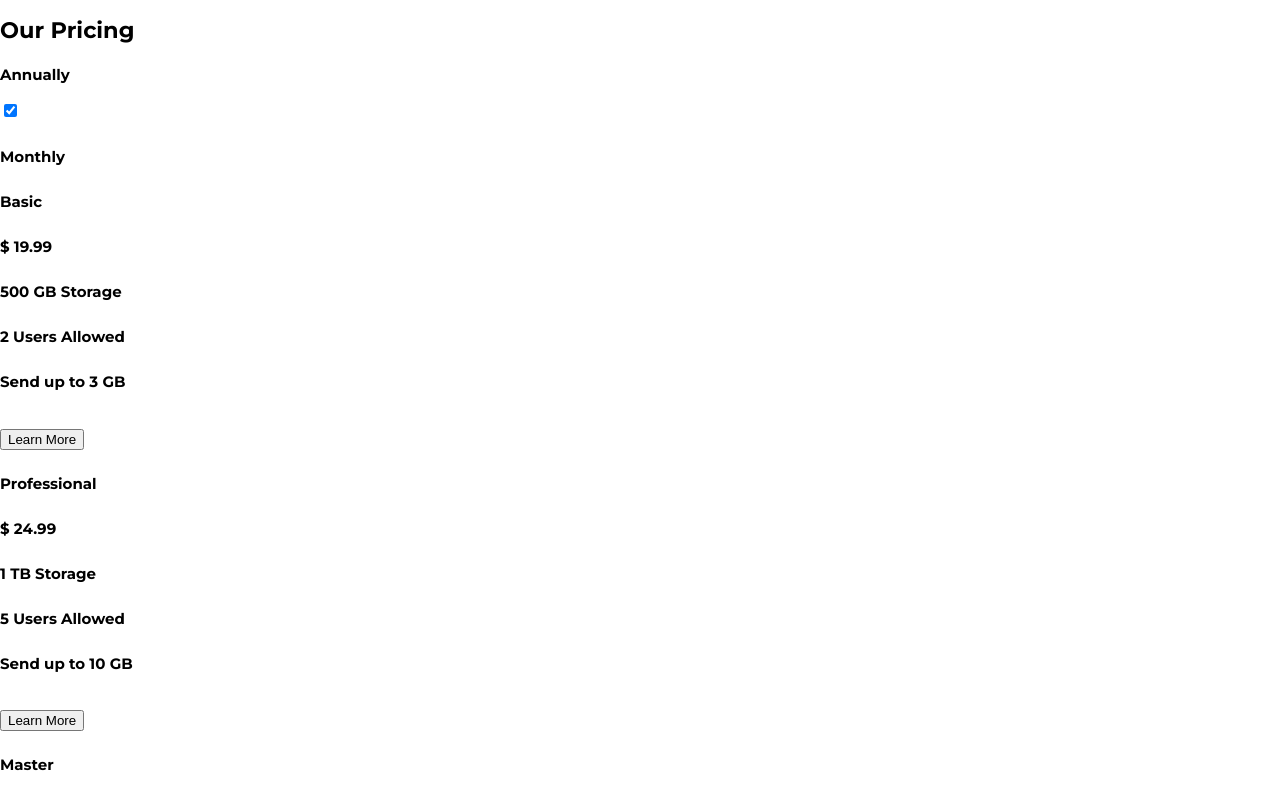
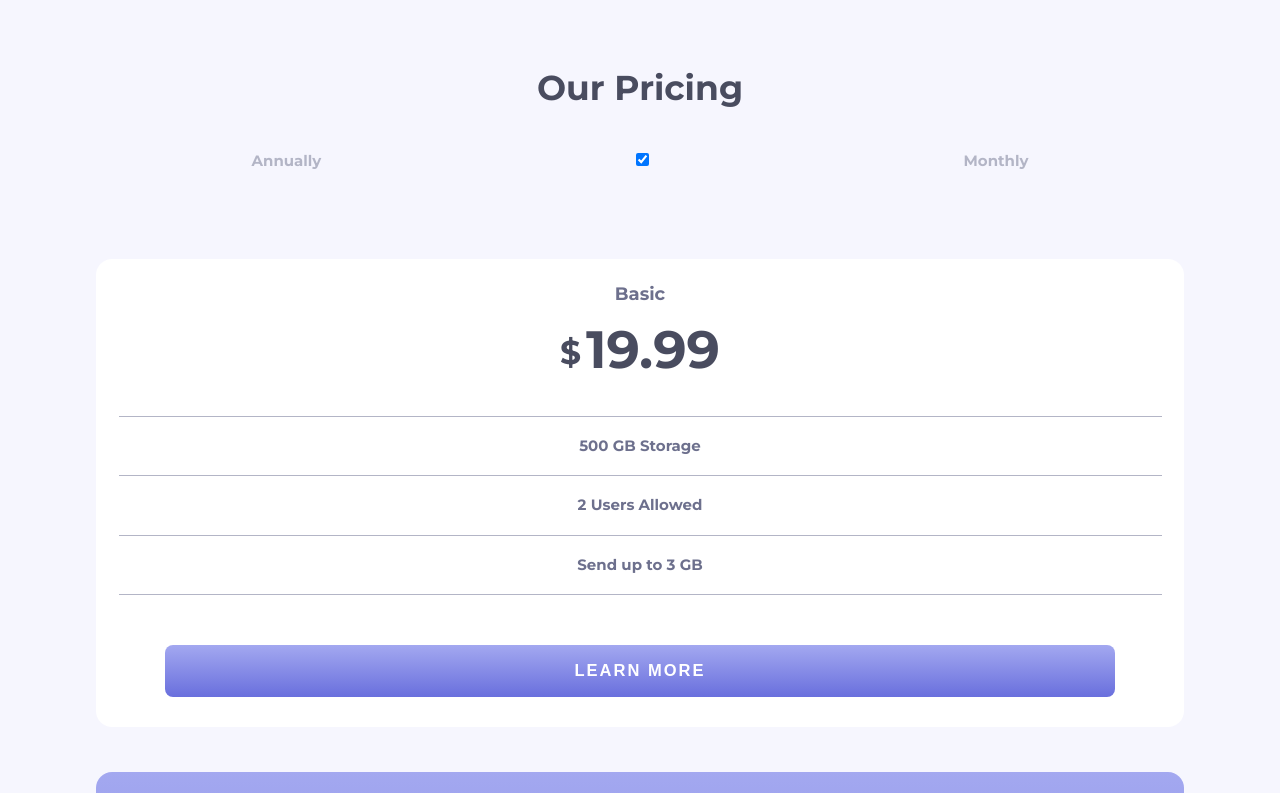
Before and after one commit to Nocks/pricing-component-with-toggle, a plain HTML site: page index.html in a window 1280 px wide. Shown: the top 793 px of the page. Drawn offline with Linux system fonts and the light colour scheme.

Commit message:
Update general styles of components

```diff
--- a/css/styles.scss
+++ b/css/styles.scss
@@ -30,6 +30,7 @@ body {
   font-family: $default-font;
   font-size: $body-font-size;
   line-height: 1.5em;
+  background-color: $color-very-light-grayish-blue;
 }
 
 body * + * {
@@ -57,3 +58,138 @@ button:focus,
 input:focus {
   outline: none;
 }
+
+.container {
+  display: flex;
+  flex-direction: column;
+  align-items: center;
+  justify-content: center;
+}
+
+.header {
+  display: flex;
+  flex-direction: column;
+  justify-content: center;
+  padding: 3rem 1rem;
+  width: 85%;
+}
+
+.heading {
+  text-align: center;
+  font-size: 2.3em;
+  color: $color-dark-grayish-blue;
+}
+
+.payment-option {
+  display: flex;
+  justify-content: space-around;
+
+  &__label {
+    margin-top: 0;
+    margin-bottom: 0;
+    color: $color-light-grayish-blue;
+  }
+  &__switch {
+    margin-top: 0;
+  }
+}
+
+.pricing-component-wrapper {
+  width: 85%;
+  padding: 1rem 2rem;
+}
+
+.pricing-component {
+  text-align: center;
+  display: flex;
+  flex-direction: column;
+  align-items: center;
+  justify-content: center;
+  border-radius: 1rem;
+  padding-left: 1.5em;
+  padding-right: 1.5em;
+  padding-bottom: 2em;
+  margin-bottom: 3em;
+
+  &__type {
+    font-size: 1.2em;
+    margin-bottom: 0;
+  }
+  &__type.basic,
+  &__type.master {
+    color: $color-grayish-blue;
+  }
+  &__price-wrapper {
+    margin-top: 2em;
+    display: flex;
+    justify-content: center;
+    align-items: center;
+    padding-bottom: 3.5em;
+    width: 100%;
+  }
+  &__price-wrapper.basic,
+  &__price-wrapper.master{
+    border-bottom: 1px solid $color-light-grayish-blue;
+    color: $color-dark-grayish-blue;
+  }
+  &__price-wrapper.professional {
+    border-bottom: 1px solid white;
+  }
+  &__currency {
+    display: inline-block;
+    font-size: 2.2em;
+    margin-right: 5px;
+    margin-top: 5px;
+  }
+  &__amount {
+    display: inline-block;
+    margin-top: 0;
+    font-size: 3.5em;
+  }
+  &__feature-wrapper {
+    width: 100%;
+    margin-top: 0;
+    padding-top: 0.2em;
+    padding-bottom: 0.2em;
+    color: $color-grayish-blue;
+    font-weight: 700;
+  }
+  &__feature-wrapper.professional {
+    border-bottom: 1px solid white;
+    color: white;
+  }
+  &__feature-wrapper.basic,
+  &__feature-wrapper.master {
+    border-bottom: 1px solid $color-light-grayish-blue;
+  }
+  &__btn {
+    width: 90%;
+    height: 50px;
+    border-radius: 8px;
+    border: none;
+    text-transform: uppercase;
+    font-size: 1.1em;
+    font-weight: 700;
+    letter-spacing: 2px;
+    margin-top: 3em;
+  }
+  &__btn.btn-basic,
+  &__btn.btn-master {
+    background: $linear-gradient-blue;
+    color: white;
+  }
+  &__btn.btn-professional{
+    background: white;
+    color: hsl(237, 63%, 64%);
+  }
+  &--basic {
+    background-color: white;
+  }
+  &--professional {
+    background: $linear-gradient-blue;
+    color: white;
+  }
+  &--master {
+    background-color: white;
+  }
+}
```
Also changed, not shown: css/styles.css, 1 other file.
